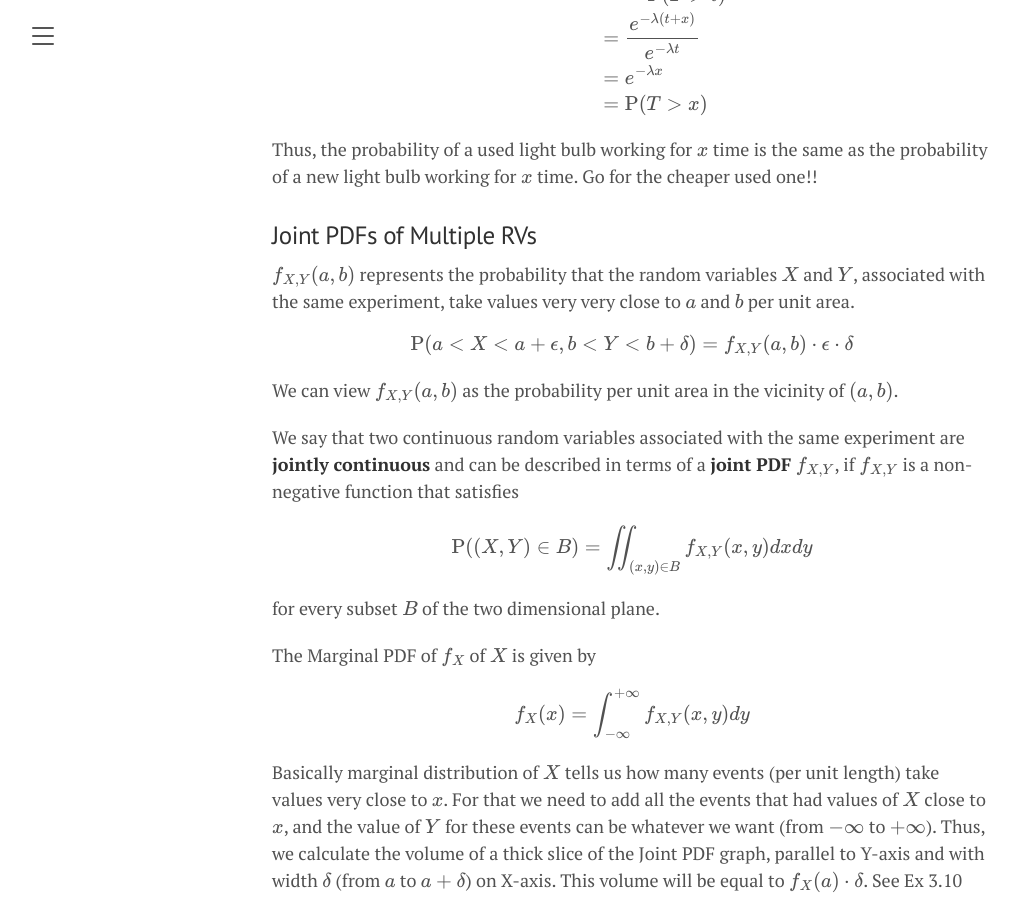
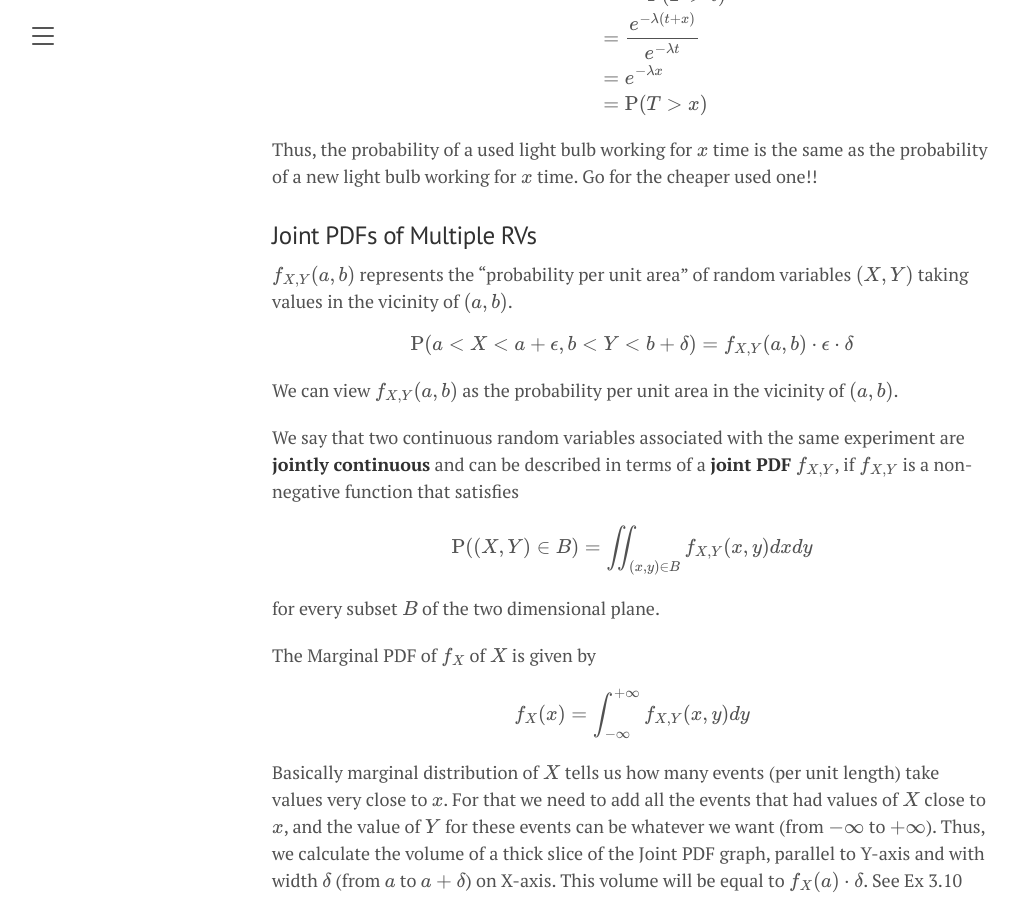
Before and after one commit to guptv93/guptv93.github.io, a Jekyll site: the page built from _probability/continuous_variables.md, in a window 1280 px wide and 900 px high, scrolled down 6131 px. Shown: the whole window, without its empty margins (8-1027 px from the left). Built offline with Jekyll 4.4.1, drawn with Linux system fonts in a browser that asks for light colours; nearby versions of some CDN libraries; formulas are drawn with MathJax 3.

Commit message:
Minor Changes to Probability Notes

```diff
--- a/_probability/continuous_variables.md
+++ b/_probability/continuous_variables.md
@@ -251,7 +251,7 @@ Thus, the probability of a used light bulb working for $x$ time is the same as t
 
 ### Joint PDFs of Multiple RVs
 
-$f_{X,Y}(a,b)$ represents the probability that the random variables $X$ and $Y$, associated with the same experiment, take values very very close to $a$ and $b$ per unit area.
+$f_{X,Y}(a,b)$ represents the "probability per unit area" of random variables $(X, Y)$ taking values in the vicinity of $(a, b)$.
 
 $$
 \prob(a < X < a+\epsilon , b < Y < b+\delta) = f_{X,Y}(a,b) \cdot \epsilon \cdot \delta
```
Also changed, not shown: _probability/bayesian_inference.md (+1 -1 lines), _probability/probability_basics.md (+1 -1 lines).
